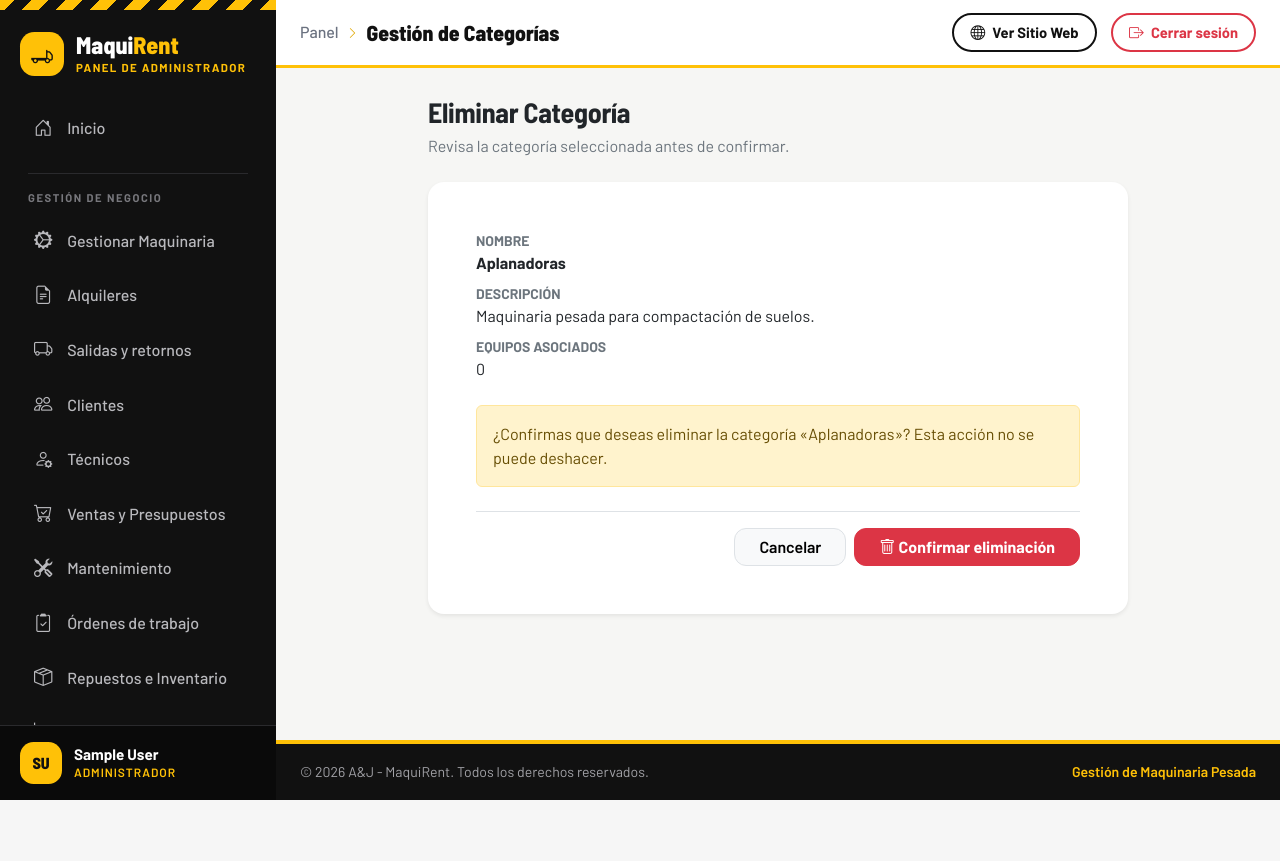
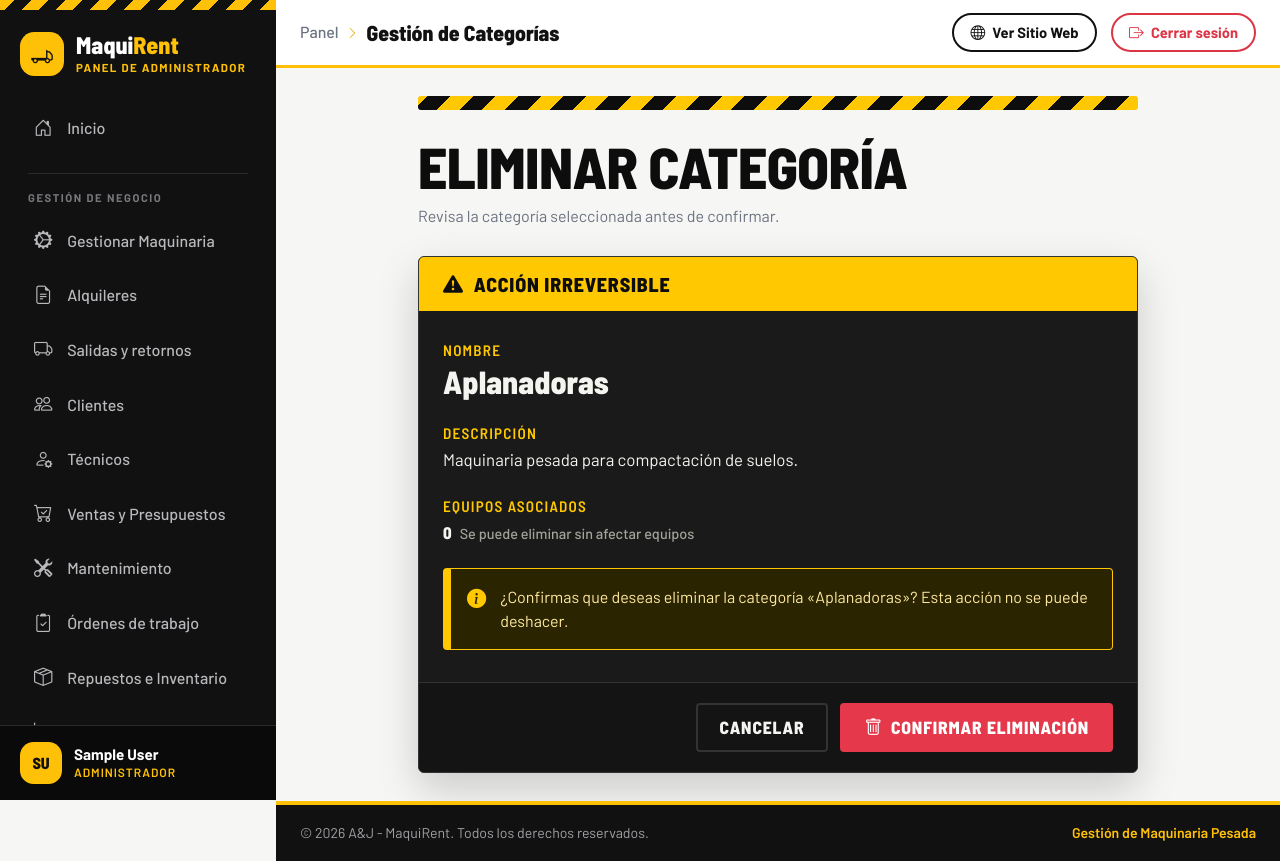
Before and after one commit to aneurysGM/Maquinaria_Proyecto, a Django app: page /inventario/categorias/4/eliminar/ in a window 1280 px wide. Before the commit the page ends 800 px from the top, so only its background shows below. Run offline with Django 5.2, Linux system fonts and the light colour scheme; the visitor is signed in with stand-in values (Sample User, id 1); data comes from the database, SQL or seed files in the repository; data that the repository does not hold is empty; parts of the project's set-up code (start-up, migrations or seed data) failed here and were passed over.

Commit message:
feat: Implementar confirmación de eliminación para maquinaria, marcas y técnicos, mejorando la interfaz y la experiencia del usuario

```diff
--- a/apps/inventario/templates/inventario/categoria_confirmar_eliminar.html
+++ b/apps/inventario/templates/inventario/categoria_confirmar_eliminar.html
@@ -1,49 +1,42 @@
-{% extends 'dashboard/base_dashboard.html' %}
-
+{% extends 'dashboard/confirmar_eliminacion.html' %}
 {% block title %}Eliminar Categoría | MaquiRent{% endblock %}
 {% block page_name %}Gestión de Categorías{% endblock %}
-
-{% block content %}
-<div class="container-fluid px-0" style="max-width: 700px;">
-    <div class="mb-4">
-        <h1 class="h3 fw-bold text-dark mb-1">Eliminar Categoría</h1>
-        <p class="text-secondary mb-0">Revisa la categoría seleccionada antes de confirmar.</p>
+{% block confirmacion_titulo %}Eliminar Categoría{% endblock %}
+{% block confirmacion_subtitulo %}Revisa la categoría seleccionada antes de confirmar.{% endblock %}
+{% block confirmacion_datos %}
+    <div class="delete-field">
+        <dt>Nombre</dt>
+        <dd class="delete-value-name">{{ categoria.nombre }}</dd>
     </div>
-
-    <div class="card border-0 shadow-sm rounded-4">
-        <div class="card-body p-4 p-md-5">
-            <dl class="mb-4">
-                <dt class="small text-uppercase text-secondary">Nombre</dt>
-                <dd class="fw-bold">{{ categoria.nombre }}</dd>
-                <dt class="small text-uppercase text-secondary">Descripción</dt>
+    <div class="delete-field">
+        <dt>Descripción</dt>
         <dd>{{ categoria.descripcion|default:"Sin descripción" }}</dd>
-                <dt class="small text-uppercase text-secondary">Equipos asociados</dt>
-                <dd>{{ equipos_asociados }}</dd>
-            </dl>
-
+    </div>
+    <div class="delete-field">
+        <dt>Equipos asociados</dt>
+        <dd class="delete-count">
+            {{ equipos_asociados }}
+            <span class="delete-count-note">
+                {% if equipos_asociados %}Reasigna estos equipos antes de eliminar{% else %}Se puede eliminar sin afectar equipos{% endif %}
+            </span>
+        </dd>
+    </div>
+{% endblock %}
+{% block confirmacion_aviso %}
     {% if equipos_asociados %}
-            <div class="alert alert-warning" role="alert">
     No se puede eliminar esta categoría porque tiene maquinaria asociada,
     incluidos los equipos inactivos. Reasigna sus equipos a otra categoría antes de eliminarla.
-            </div>
-            <div class="d-flex justify-content-end mt-4 pt-3 border-top">
-                <a href="{% url 'inventario:categoria_lista' %}" class="btn btn-light border px-4 fw-semibold">Volver a la lista</a>
+    {% else %}
+    ¿Confirmas que deseas eliminar la categoría «{{ categoria.nombre }}»? Esta acción no se puede deshacer.
+    {% endif %}
+{% endblock %}
+{% block confirmacion_acciones %}
+    {% if equipos_asociados %}
+    <div class="delete-actions">
+        <a href="{% url 'inventario:categoria_lista' %}" class="delete-action delete-action-cancel">Volver a la lista</a>
     </div>
     {% else %}
-            <div class="alert alert-warning" role="alert">
-                ¿Confirmas que deseas eliminar la categoría «{{ categoria.nombre }}»? Esta acción no se puede deshacer.
-            </div>
-            <form method="post" action="{% url 'inventario:categoria_eliminar' categoria.pk %}">
-                {% csrf_token %}
-                <div class="d-flex justify-content-end gap-2 mt-4 pt-3 border-top">
-                    <a href="{% url 'inventario:categoria_lista' %}" class="btn btn-light border px-4 fw-semibold">Cancelar</a>
-                    <button type="submit" class="btn btn-danger px-4 fw-bold">
-                        <i class="bi bi-trash" aria-hidden="true"></i> Confirmar eliminación
-                    </button>
-                </div>
-            </form>
+    {{ block.super }}
     {% endif %}
-        </div>
-    </div>
-</div>
 {% endblock %}
+{% block confirmacion_cancelar %}<a href="{% url 'inventario:categoria_lista' %}" class="delete-action delete-action-cancel">Cancelar</a>{% endblock %}
--- a/apps/inventario/views.py
+++ b/apps/inventario/views.py
@@ -3,7 +3,7 @@ from django.core.exceptions import PermissionDenied, ValidationError
 from django.db import DatabaseError, transaction
 from django.db.models import Q
 from django.db.models.deletion import ProtectedError
-from django.urls import reverse_lazy
+from django.urls import reverse, reverse_lazy
 from django.views.generic import (
     CreateView,
     DeleteView,
@@ -14,7 +14,7 @@ from django.views.generic import (
     View,
 )
 from django.contrib import messages
-from django.shortcuts import get_object_or_404, redirect
+from django.shortcuts import get_object_or_404, redirect, render
 from django.http import HttpResponseRedirect
 from .models import Categoria, Maquinaria, Unidad
 from .forms import (
@@ -403,7 +403,26 @@ class MaquinariaDetalleView(DetailView):
 
 
 class MaquinariaEliminarView(LoginRequiredMixin, InventarioRegistroRequiredMixin, View):
-    http_method_names = ['post']
+    http_method_names = ['get', 'post', 'head', 'options']
+
+    def get(self, request, unidad_id):
+        unidad = get_object_or_404(
+            Unidad.objects.select_related('maquinaria__categoria'),
+            pk=unidad_id,
+            activo=True,
+            maquinaria__activo=True,
+        )
+        origen = request.GET.get('origen')
+        if origen == 'detalle':
+            cancelar_url = reverse('inventario:maquinaria_detalle', args=[unidad.pk])
+        elif origen == 'editar':
+            cancelar_url = reverse('inventario:maquinaria_editar', args=[unidad.pk])
+        else:
+            cancelar_url = reverse('inventario:maquinaria_lista')
+        return render(request, 'inventario/maquinaria_confirmar_eliminar.html', {
+            'unidad': unidad,
+            'cancelar_url': cancelar_url,
+        })
 
     @transaction.atomic
     def post(self, request, unidad_id):
--- a/apps/tecnico_mantenimiento/templates/tecnico_mantenimiento/lista.html
+++ b/apps/tecnico_mantenimiento/templates/tecnico_mantenimiento/lista.html
@@ -49,10 +49,7 @@
                                 {% csrf_token %}
                                 <button class="btn btn-sm btn-outline-secondary" type="submit">{% if tecnico.is_active %}Inactivar{% else %}Activar{% endif %}</button>
                             </form>
-                            <form method="post" action="{% url 'tecnico_mantenimiento:eliminar' tecnico.pk %}" class="d-inline" onsubmit="return confirm('¿Eliminar esta cuenta técnica? Esta acción no se puede deshacer.');">
-                                {% csrf_token %}
-                                <button class="btn btn-sm btn-outline-danger" type="submit">Eliminar</button>
-                            </form>
+                            <a class="btn btn-sm btn-outline-danger" href="{% url 'tecnico_mantenimiento:eliminar' tecnico.pk %}">Eliminar</a>
                         </td>
                     </tr>
                     {% empty %}
--- /dev/null
+++ b/templates/dashboard/confirmar_eliminacion.html
@@ -0,0 +1,220 @@
+{% extends 'dashboard/base_dashboard.html' %}
+
+{% block extra_css %}
+<style>
+    .delete-page {
+        --delete-black: #0d0d0d;
+        --delete-panel: #1a1a1a;
+        --delete-line: #333;
+        --delete-yellow: #ffc800;
+        --delete-yellow-soft: #2b2400;
+        --delete-text: #f4f4f0;
+        --delete-muted: #a3a39b;
+        --delete-danger: #e5384b;
+        max-width: 720px;
+        margin: 0 auto;
+        color: var(--delete-text);
+    }
+    .delete-page-stripe {
+        height: 14px;
+        margin-bottom: 28px;
+        border-radius: 3px;
+        background: repeating-linear-gradient(
+            -45deg,
+            var(--delete-yellow) 0 16px,
+            var(--delete-black) 16px 32px
+        );
+    }
+    .delete-page-title {
+        margin: 0 0 8px;
+        color: var(--delete-black);
+        font-family: 'Barlow Semi Condensed', 'Arial Narrow', sans-serif;
+        font-size: clamp(2.4rem, 7vw, 3.6rem);
+        font-weight: 800;
+        letter-spacing: -.01em;
+        line-height: 1;
+        text-transform: uppercase;
+    }
+    .delete-page-subtitle {
+        margin: 0 0 28px;
+        color: var(--mr-muted);
+    }
+    .delete-card {
+        overflow: hidden;
+        background: var(--delete-panel);
+        border: 1px solid var(--delete-line);
+        border-radius: 6px;
+        box-shadow: 0 16px 42px rgba(0, 0, 0, .18);
+    }
+    .delete-card-head {
+        display: flex;
+        align-items: center;
+        gap: 10px;
+        padding: 12px 24px;
+        background: var(--delete-yellow);
+        color: var(--delete-black);
+        font-family: 'Barlow Semi Condensed', 'Arial Narrow', sans-serif;
+        font-size: 1.25rem;
+        font-weight: 800;
+        letter-spacing: .04em;
+        text-transform: uppercase;
+    }
+    .delete-card-body {
+        padding: 28px 24px 8px;
+    }
+    .delete-fields {
+        margin: 0;
+    }
+    .delete-field {
+        margin-bottom: 22px;
+    }
+    .delete-field dt {
+        margin-bottom: 3px;
+        color: var(--delete-yellow);
+        font-family: 'Barlow Semi Condensed', 'Arial Narrow', sans-serif;
+        font-size: .95rem;
+        font-weight: 600;
+        letter-spacing: .08em;
+        text-transform: uppercase;
+    }
+    .delete-field dd {
+        margin: 0;
+        color: var(--delete-text);
+        font-size: 1.05rem;
+        overflow-wrap: anywhere;
+    }
+    .delete-field dd.delete-value-name {
+        font-family: 'Barlow Semi Condensed', 'Arial Narrow', sans-serif;
+        font-size: 2rem;
+        font-weight: 800;
+        line-height: 1.1;
+    }
+    .delete-count {
+        display: inline-flex;
+        align-items: baseline;
+        gap: 8px;
+        font-family: 'Barlow Semi Condensed', 'Arial Narrow', sans-serif;
+        font-size: 1.6rem;
+        font-weight: 800;
+    }
+    .delete-count-note {
+        color: var(--delete-muted);
+        font-family: 'Barlow', system-ui, sans-serif;
+        font-size: .9rem;
+        font-weight: 500;
+    }
+    .delete-warning {
+        display: flex;
+        gap: 14px;
+        margin: 8px 0 24px;
+        padding: 16px;
+        background: var(--delete-yellow-soft);
+        border: 1px solid var(--delete-yellow);
+        border-left-width: 8px;
+        border-radius: 4px;
+        color: #ffe9a0;
+    }
+    .delete-warning i {
+        flex-shrink: 0;
+        color: var(--delete-yellow);
+        font-size: 1.2rem;
+    }
+    .delete-actions {
+        display: flex;
+        flex-wrap: wrap;
+        justify-content: flex-end;
+        gap: 12px;
+        padding: 20px 24px;
+        background: #141414;
+        border-top: 1px solid var(--delete-line);
+    }
+    .delete-action {
+        display: inline-flex;
+        align-items: center;
+        justify-content: center;
+        gap: 8px;
+        padding: 12px 22px;
+        border: 2px solid transparent;
+        border-radius: 4px;
+        font-family: 'Barlow Semi Condensed', 'Arial Narrow', sans-serif;
+        font-size: 1.1rem;
+        font-weight: 800;
+        letter-spacing: .05em;
+        line-height: 1.2;
+        text-decoration: none;
+        text-transform: uppercase;
+        transition: background .15s, color .15s, border-color .15s;
+    }
+    .delete-action:focus-visible {
+        outline: 3px solid var(--delete-yellow);
+        outline-offset: 3px;
+    }
+    .delete-action-cancel {
+        background: transparent;
+        border-color: var(--delete-line);
+        color: var(--delete-text);
+    }
+    .delete-action-cancel:hover {
+        border-color: var(--delete-yellow);
+        color: var(--delete-yellow);
+    }
+    .delete-action-confirm {
+        background: var(--delete-danger);
+        border-color: var(--delete-danger);
+        color: #fff;
+    }
+    .delete-action-confirm:hover {
+        background: #ff4d61;
+        border-color: #ff4d61;
+        color: #fff;
+    }
+    @media (max-width: 575.98px) {
+        .delete-card-body {
+            padding: 24px 18px 6px;
+        }
+        .delete-actions {
+            align-items: stretch;
+            padding: 18px;
+        }
+        .delete-action {
+            flex: 1 1 100%;
+        }
+    }
+</style>
+{% endblock %}
+
+{% block content %}
+<div class="delete-page">
+    <div class="delete-page-stripe" aria-hidden="true"></div>
+    <h1 class="delete-page-title">{% block confirmacion_titulo %}{% endblock %}</h1>
+    <p class="delete-page-subtitle">{% block confirmacion_subtitulo %}{% endblock %}</p>
+
+    <section class="delete-card" aria-labelledby="delete-card-heading">
+        <div class="delete-card-head" id="delete-card-heading">
+            <i class="bi bi-exclamation-triangle-fill" aria-hidden="true"></i>
+            {% block confirmacion_etiqueta %}Acción irreversible{% endblock %}
+        </div>
+
+        <div class="delete-card-body">
+            <dl class="delete-fields">{% block confirmacion_datos %}{% endblock %}</dl>
+            <div class="delete-warning" role="alert">
+                <i class="bi bi-info-circle-fill" aria-hidden="true"></i>
+                <div>{% block confirmacion_aviso %}{% endblock %}</div>
+            </div>
+        </div>
+
+        {% block confirmacion_acciones %}
+        <form method="post">
+            {% csrf_token %}
+            <div class="delete-actions">
+                {% block confirmacion_cancelar %}{% endblock %}
+                <button type="submit" class="delete-action delete-action-confirm">
+                    <i class="bi bi-trash" aria-hidden="true"></i>
+                    {% block confirmacion_boton %}Confirmar eliminación{% endblock %}
+                </button>
+            </div>
+        </form>
+        {% endblock %}
+    </section>
+</div>
+{% endblock %}
```
Also changed, not shown: apps/alquileres/tests.py (+6 -1 lines), apps/configuraciones/templates/configuraciones/direccion_confirmar_eliminar.html (+20 -15 lines), apps/inventario/templates/inventario/maquinaria_confirmar_eliminar.html (added, +27 -0 lines), apps/inventario/templates/inventario/maquinaria_detalle.html (+3 -7 lines), apps/inventario/templates/inventario/maquinaria_form.html (+2 -9 lines), apps/inventario/templates/inventario/maquinaria_lista.html (+3 -7 lines), apps/inventario/tests.py (added, +83 -0 lines), apps/marca/templates/marca/marca_confirmar_eliminar.html (added, +32 -0 lines), apps/marca/templates/marca/marca_lista.html (+1 -7 lines), apps/marca/tests.py (+19 -0 lines), apps/marca/views.py (+9 -2 lines), apps/tecnico_mantenimiento/templates/tecnico_mantenimiento/confirmar_eliminar.html (added, +36 -0 lines), apps/tecnico_mantenimiento/tests.py (+21 -0 lines), apps/tecnico_mantenimiento/views.py (+7 -2 lines). Lines whose indentation alone changed are shown as unchanged.
